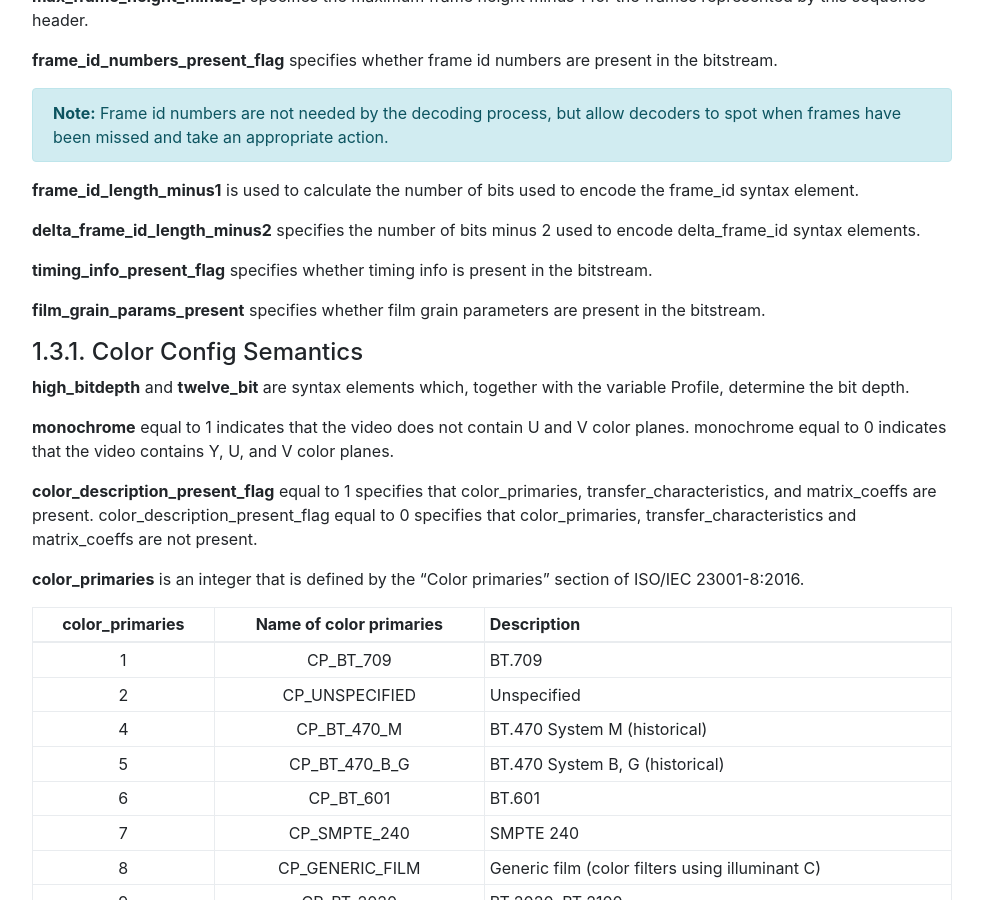
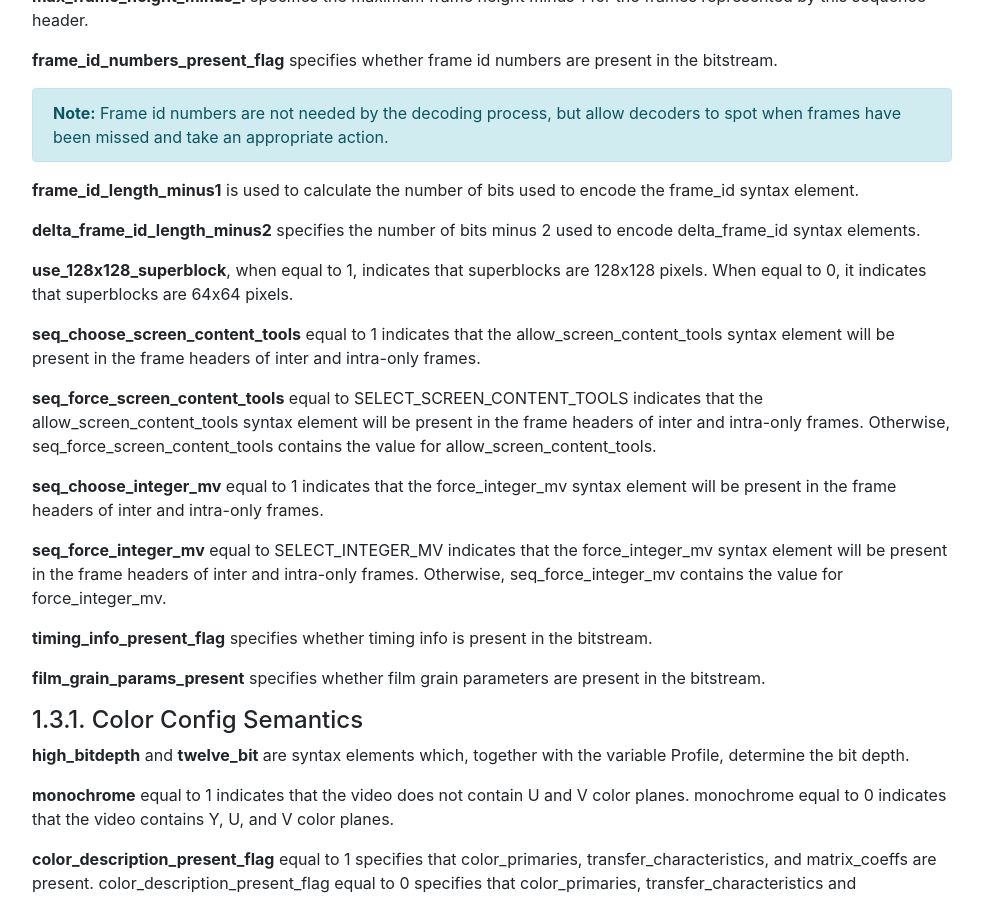
Before and after one commit to AOMediaCodec/av1-spec, a Jekyll site: the page built from 07.bitstream.semantics.md, in a window 1280 px wide and 900 px high, scrolled down 2368 px. Shown: the whole window, without its empty margins (53-1036 px from the left). Built offline with Jekyll 4.4.1, drawn with Linux system fonts in a browser that asks for light colours; nearby versions of some CDN libraries; our own code applies the rules of GitHub Pages for plain Markdown files; some of the changed text lies outside the part shown.

Commit message:
[palette] [amvr] Sequence-level flags in sequence header

```diff
--- a/07.bitstream.semantics.md
+++ b/07.bitstream.semantics.md
@@ -125,6 +125,24 @@ but allow decoders to spot when frames have been missed and take an appropriate
 **frame_id_length_minus1** is used to calculate the number of bits used to encode the frame_id syntax element.
 
 **delta_frame_id_length_minus2** specifies the number of bits minus 2 used to encode delta_frame_id syntax elements.
+
+**use_128x128_superblock**, when equal to 1, indicates that superblocks are
+128x128 pixels. When equal to 0, it indicates that superblocks are 64x64
+pixels.
+
+**seq_choose_screen_content_tools** equal to 1 indicates that the allow_screen_content_tools syntax element
+will be present in the frame headers of inter and intra-only frames.
+
+**seq_force_screen_content_tools** equal to SELECT_SCREEN_CONTENT_TOOLS indicates that the allow_screen_content_tools
+syntax element will be present in the frame headers of inter and intra-only frames.  Otherwise,
+seq_force_screen_content_tools contains the value for allow_screen_content_tools.
+
+**seq_choose_integer_mv** equal to 1 indicates that the force_integer_mv syntax element
+will be present in the frame headers of inter and intra-only frames.
+
+**seq_force_integer_mv** equal to SELECT_INTEGER_MV indicates that the force_integer_mv syntax element
+will be present in the frame headers of inter and intra-only frames.  Otherwise, seq_force_integer_mv
+contains the value for force_integer_mv.
 
 **timing_info_present_flag** specifies whether timing info is present in the bitstream.
 
@@ -589,12 +603,8 @@ allow_intrabc equal to 0 indicates that intra block copy is not allowed in this
 force_integer_mv will be equal to 1 for intra frames, so only integer offsets are allowed in block copy mode.
 {:.alert .alert-info }
 
-**seq_choose_integer_mv** equal to 1 indicates that the force_integer_mv syntax element
-will be present in the frame headers of inter and intra-only frames.
-
-**seq_force_integer_mv** equal to SELECT_INTEGER_MV indicates that the force_integer_mv syntax element
-will be present in the frame headers of inter and intra-only frames.  Otherwise, seq_force_integer_mv
-contains the value for force_integer_mv.
+**force_integer_mv** equal to 1 specifies that motion vectors will always be integers.
+force_integer_mv equal to 0 specifies that motion vectors can contain fractional bits.
 
 **refresh_frame_flags** contains a bitmask that specifies which reference frame
 slots will be updated with the current frame after it is decoded.
```
Also changed, not shown: other parts of 07.bitstream.semantics.md (+0 -7 lines), 03.symbols.md (+1 -0 lines), 06.bitstream.syntax.md (+32 -26 lines).
